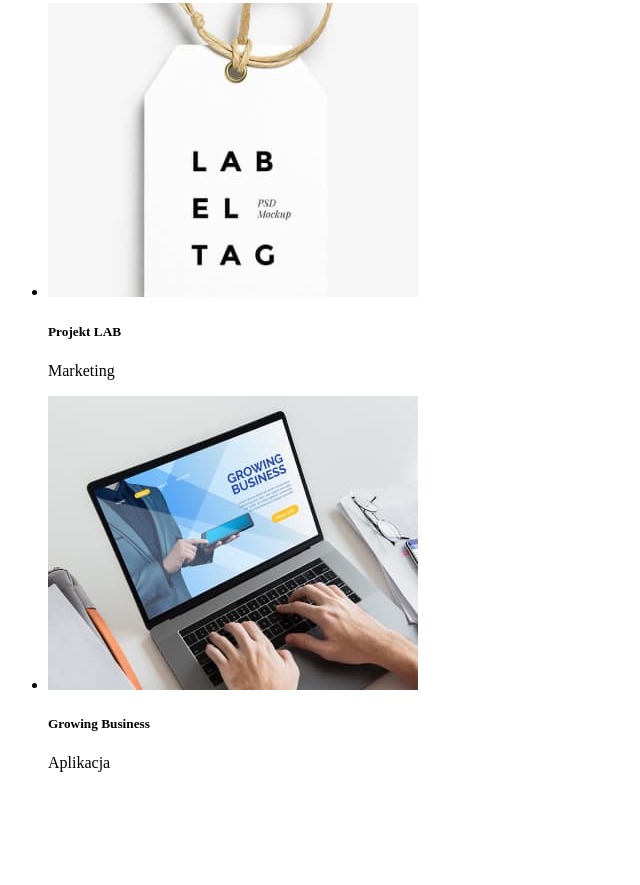
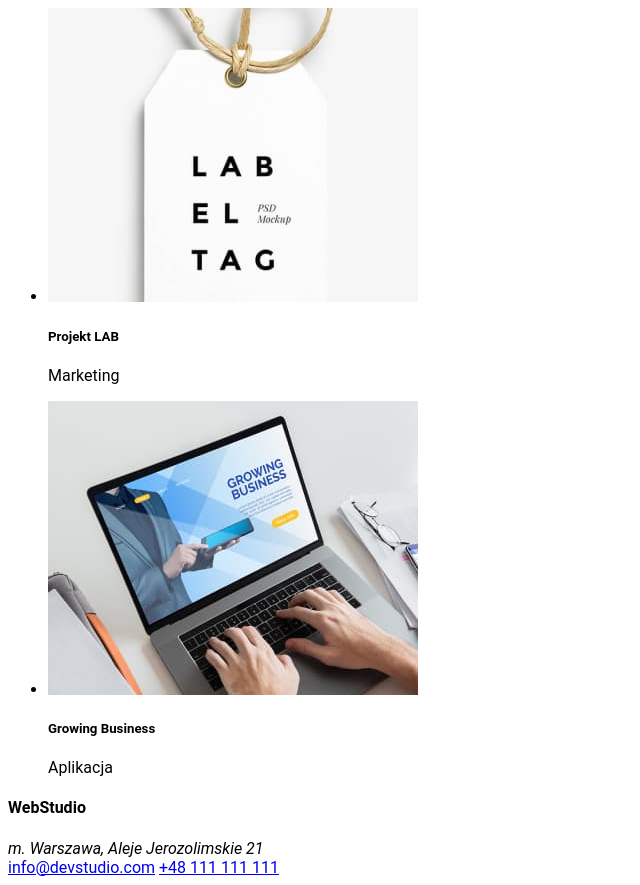
Before and after one commit to GrzegorzMystkowski/goit-markup-hw-02, a plain HTML site: page portfolio.html in a window 1280 px wide. Shown: the part 3002-3887 px from the top of the page, without its empty margins (0-640 px from the left). Before the commit the page ends 3790 px from the top, so only its background shows below. Drawn offline with Linux system fonts and the light colour scheme; files that its build step writes are made by us from their sources.

Commit message:
portfolio code html

```diff
--- a/css/index.css
+++ b/css/index.css
@@ -0,0 +1,6 @@
+body{
+    font-family:"Roboto", sans-serif;
+}
+.WebStudio {color:#2196F3;
+
+}
--- a/portfolio.html
+++ b/portfolio.html
@@ -5,6 +5,7 @@
         <meta http-equiv="X-UA-Compatible" content="IE=edge" />
         <meta name="viewport" content="width=device-width, initial-scale=1.0" />
         <title>hw2-portfolio</title>
+        <link rel="stylesheet" href="index.css" />
     </head>
     <body>
         <header>
@@ -149,5 +150,11 @@
                 </li>
             </ul>
         </main>
+        <footer>
+            <h4>WebStudio</h4>
+            <address>m. Warszawa, Aleje Jerozolimskie 21</address>
+            <a href="mailto:info@devstudio.com">info@devstudio.com</a>
+            <a href="tel:+48111111111">+48 111 111 111</a>
+        </footer>
     </body>
 </html>
```
Also changed, not shown: index.html (+6 -1 lines).
